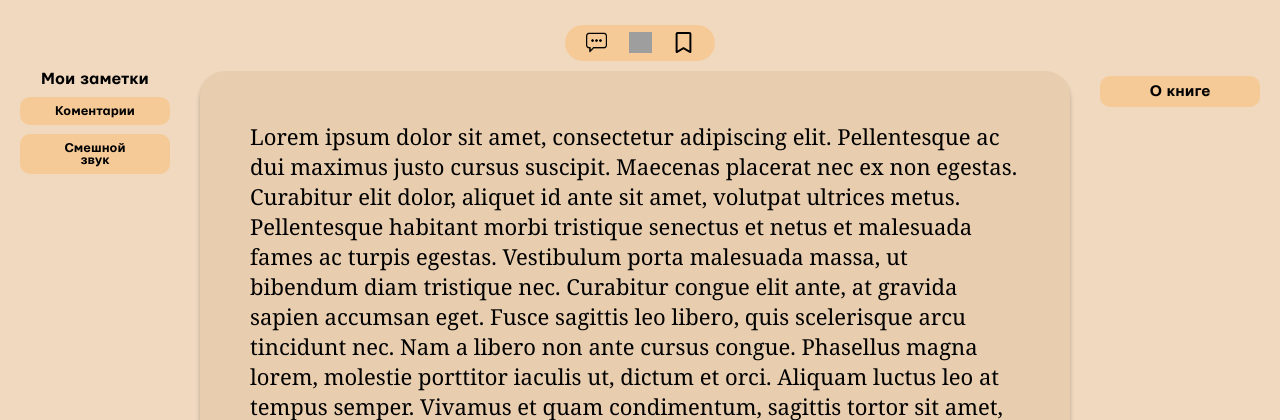
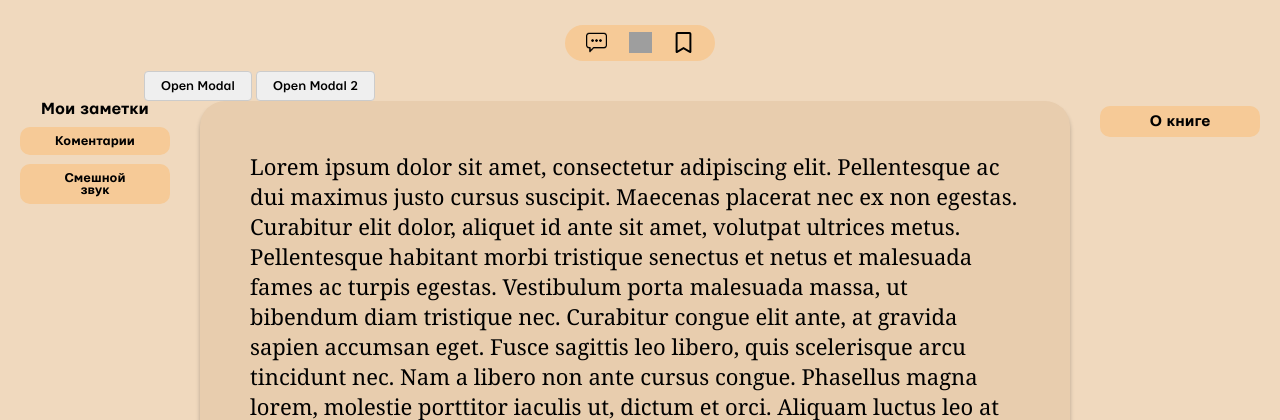
Before and after one commit to S1norin/biblyozh, a Flask app: page /reader/23022/1 in a window 1280 px wide. Shown: the part 62-482 px from the top of the page. Run offline with Flask 3, Linux system fonts and the light colour scheme; a user stored in the database is signed in; data comes from the database, SQL or seed files in the repository; grey boxes are pictures that could not be loaded.

Commit message:
Попытка внедрить хоть какой-то попап в читалку (с треском провалилась, я не понимаю JS)

```diff
--- a/static/styles/reader.css
+++ b/static/styles/reader.css
@@ -264,3 +264,70 @@ body {
     width: 21px;
     height: 21px;
 }
+
+.container {
+  width: 992px;
+  margin: 0 auto;
+}
+
+.btn {
+  padding: 0.5rem 1rem;
+  border: 1px solid #ccc;
+  border-radius: 4px;
+  cursor: pointer;
+  outline: none;
+}
+
+.btn:active {
+  transform: scale(0.9);
+}
+
+.close-modal {
+  background: none;
+  border: none;
+  font-size: 1.5rem;
+}
+
+.modal {
+  width: 450px;
+  position: fixed;
+  top: -50%;
+  left: 50%;
+  transform: translate(-50%, -50%);
+  transition: top 0.3s ease-in-out;
+  border: 1px solid #ccc;
+  border-radius: 10px;
+  z-index: 100;
+  background-color: #fff;
+}
+
+.modal.active {
+  top: 15%;
+}
+
+.modal .header {
+  display: flex;
+  justify-content: space-between;
+  align-items: center;
+  border-bottom: 1px solid #ccc;
+  padding: 0.5rem;
+  background-color: rgba(0, 0, 0, 0.05);
+}
+
+.modal .body {
+  padding: 0.75rem;
+}
+
+#overlay {
+  display: none;
+  position: fixed;
+  top: 0;
+  left: 0;
+  width: 100%;
+  height: 100%;
+  background-color: rgba(0, 0, 0, 0.3);
+}
+
+#overlay.active {
+  display: block;
+}
--- a/templates/reader.html
+++ b/templates/reader.html
@@ -4,17 +4,8 @@
     <meta charset="utf-8">
     <meta name="viewport" content="width=device-width, initial-scale=1, shrink-to-fit=no">
     <title>{{title}}</title>
+    <script src="{{ url_for('static', filename='scripts/reader.js') }}"></script>
     <link rel="stylesheet" href="{{ url_for('static', filename='styles/reader.css') }}">
-    <script>
-        $(document).ready(
-        function() {
-            $("#bookmark").click( function (){
-                $.get("https://httpbin.org/get", function(data, status) {
-                    $("#test").html(status);
-                });
-            });
-        });
-    </script>
 </head>
 
 <body>
@@ -54,9 +45,42 @@
     <div class="button-row">
         <a><img class="comment-img" src="{{ url_for('static', filename='images/comment.png') }}" alt=""></a>
         <a><img class="highlight-img" src="{{ url_for('static', filename='images/pencil.png') }}" alt=""></a>
-        <a><img id="bookmark" class="bookmark-img" src="{{ url_for('static', filename='images/bookmark_img.svg') }}" alt=""></a>
+        <a><img id="bookmark" class="bookmark-img" src="{{ url_for('static', filename='images/bookmark_img.svg') }}"
+                alt=""></a>
     </div>
-    <a href="/about/{{ book.id }}"> <div class="up-about-book-button">О книге</div> </a>
+    <a href="/about/{{ book.id }}">
+        <div class="up-about-book-button">О книге</div>
+    </a>
+
+    <div class="container">
+        <button class="btn" data-target="#modal1">Open Modal</button>
+        <button class="btn" data-target="#modal2">Open Modal 2</button>
+        <br/>
+    </div>
+
+    <div class="modal" id="modal1">
+        <div class="header">
+            <div class="title">First Modal</div>
+            <button class="btn close-modal">&times;</button>
+        </div>
+        <div class="body">
+            Lorem ipsum dolor, sit amet consectetur adipisicing elit. Facere ea
+            officia consectetur. Laborum, dolor? Assumenda quo corrupti eveniet
+            velit fugit fugiat odit, dolorum labore obcaecati quia. Commodi
+            assumenda sed maxime!
+        </div>
+    </div>
+    <div class="modal" id="modal2">
+        <div class="header">
+            <div class="title">Second Modal</div>
+            <button class="btn close-modal">&times;</button>
+        </div>
+        <div class="body">
+            Sample text is goregoues как же похорошел лорум ипсум при Артемоне Собяноиде!
+        </div>
+    </div>
+
+    <div id="overlay"></div>
 </div>
 
 
@@ -112,7 +136,9 @@
 
 
     <div class="right-container">
-        <a href="/about/{{ book.id }}"> <div class="about-book-button">О книге</div> </a>
+        <a href="/about/{{ book.id }}">
+            <div class="about-book-button">О книге</div>
+        </a>
     </div>
 </div>
 </body>
```
